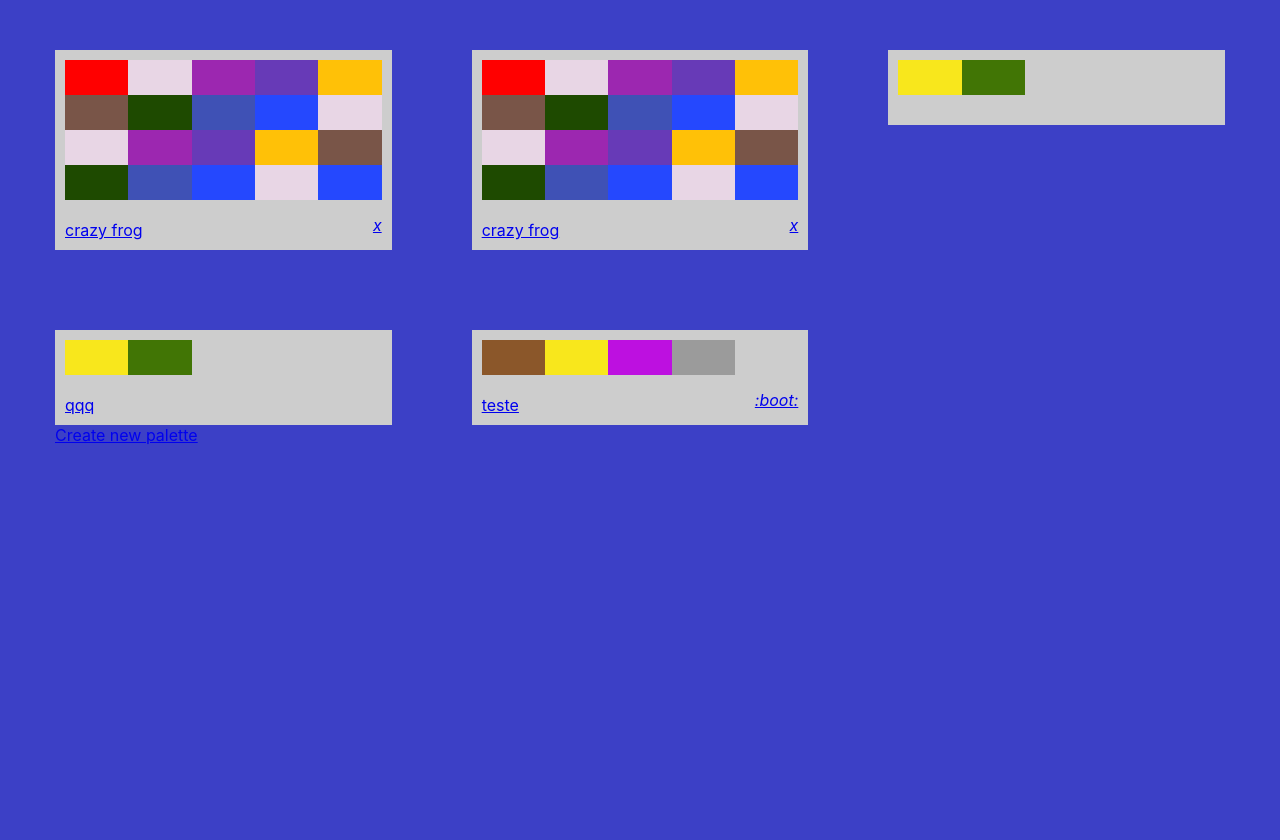
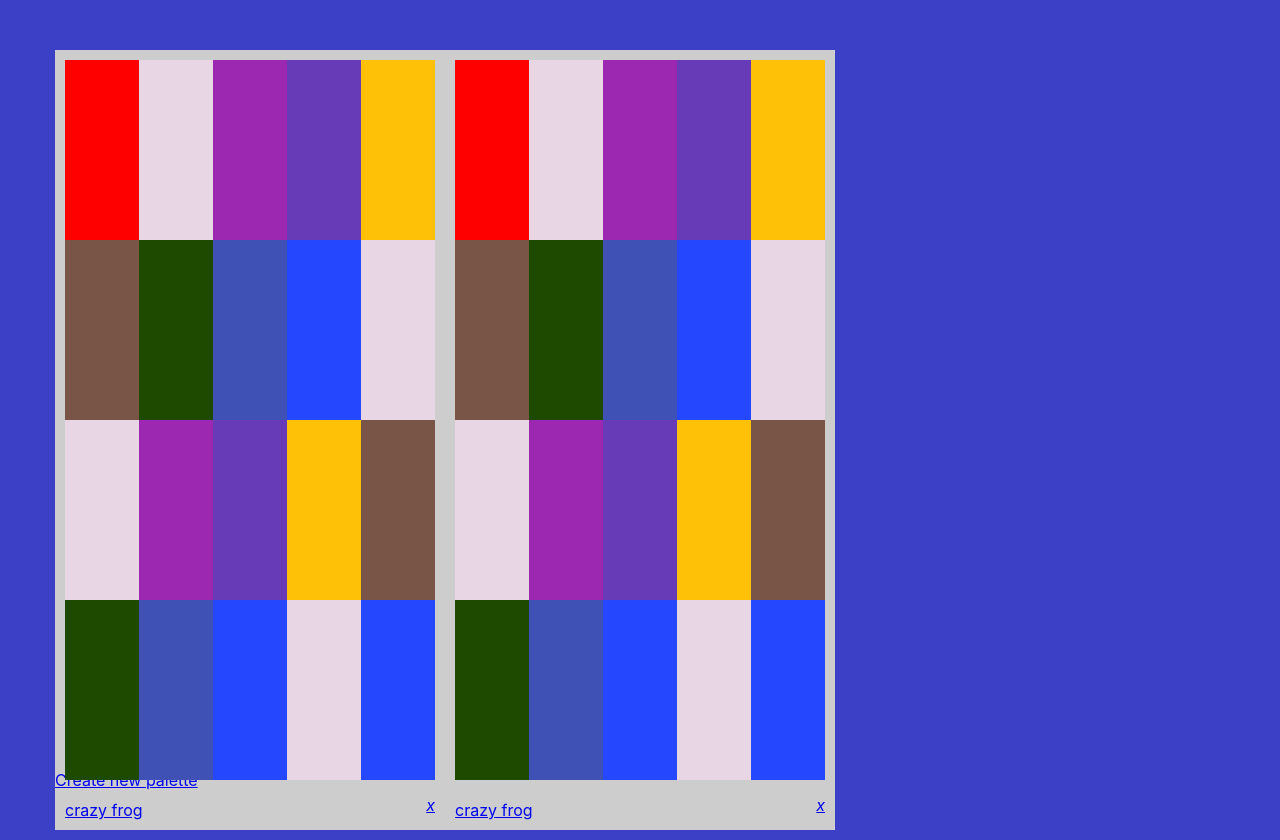
Before and after one commit to lucas-mdiniz/color-palette, a React (Create React App) app: page / in a window 1280 px wide. Before the commit the page ends 800 px from the top, so only its background shows below. Built offline with nearby package versions, Linux system fonts and the light colour scheme; data requests are answered from the project's data file; the HTML template or start-up script is replaced by a standard one.

Commit message:
start to refactore some components

```diff
--- a/db.json
+++ b/db.json
@@ -175,57 +175,6 @@
       "icon": "x",
       "colorFormat": "hex",
       "id": "bbb"
-    },
-    {
-      "colors": [
-        {
-          "colorName": "qweq",
-          "color": "#f8e71c"
-        },
-        {
-          "colorName": "qqqq",
-          "color": "#417505"
-        }
-      ],
-      "name": "",
-      "id": "Ar82nAS"
-    },
-    {
-      "colors": [
-        {
-          "colorName": "qweq",
-          "color": "#f8e71c"
-        },
-        {
-          "colorName": "qqqq",
-          "color": "#417505"
-        }
-      ],
-      "name": "qqq",
-      "id": "RWCSEBi"
-    },
-    {
-      "colors": [
-        {
-          "colorName": "asddas",
-          "color": "#8b572a"
-        },
-        {
-          "colorName": "asdasd",
-          "color": "#f8e71c"
-        },
-        {
-          "colorName": "asdasdaa",
-          "color": "#bd10e0"
-        },
-        {
-          "colorName": "aaaa",
-          "color": "#9b9b9b"
-        }
-      ],
-      "name": "teste",
-      "icon": ":boot:",
-      "id": "Id0FOXL"
     }
   ]
 }
--- a/src/ColorBox.js
+++ b/src/ColorBox.js
@@ -1,52 +1,12 @@
 import React, {Component} from 'react';
-import {Link} from 'react-router-dom';
 import styled from 'styled-components';
 import {CopyToClipboard} from 'react-copy-to-clipboard';
-import color from "chroma-js";
-import {generateColorShades} from './Helper';
 
-const CopyButton = styled.button`
-    color: #fff;
-    background: rgba(255,255,255,.3);
-    opacity: 0;
-    text-transform: uppercase;
-    padding: 7px 20px;
-    transition: 300ms;
-    border: none;
-    cursor: pointer;
-`;
-
-const Box = styled.div`
-    width: 100%;
-    height: 100%;
-    background: ${props => props.color};
-    position: relative;
-    display: flex;
-    align-items: center;
-    justify-content: center;
-    cursor: pointer;
-
-    &:hover ${CopyButton}{
-        opacity: 1;
-        transition: 300ms;
-    }
-`;
-const ColorTitle = styled.span`
+const ColorName = styled.span`
     position: absolute;
     bottom: 0;
     left: 0;
     margin: 7px;
-`;
-
-
-const StyledLink = styled(Link)`
-    text-decoration: none;
-    background: rgba(255,255,255,.3);
-    position: absolute;
-    bottom: 0;
-    right: 0;
-    padding: 7px 14px;
-    color: #fff;
 `;
 
 const BoxOverlay = styled.div`
@@ -78,6 +38,37 @@ const CopiedSign = styled.p`
     text-transform: uppercase;
 `;
 
+const CopyButton = styled.button`
+    color: #fff;
+    background: rgba(255,255,255,.3);
+    opacity: 0;
+    text-transform: uppercase;
+    padding: 7px 20px;
+    transition: 300ms;
+    border: none;
+    cursor: pointer;
+    position: absolute;
+    top: 50%;
+    left: 50%;
+    transform: translate(-50%, -50%);
+`;
+
+
+const StyledColorBox = styled.div`
+    background-color: ${props => props.color};
+    height: 100%;
+    position: relative;
+
+    &:hover {
+        cursor: pointer;
+
+        ${CopyButton}{
+            opacity: 1;
+            transition: 300ms;
+        }
+    }
+`;
+
 class ColorBox extends Component{
     constructor(){
         super();
@@ -89,53 +80,40 @@ class ColorBox extends Component{
         this.copyColor = this.copyColor.bind(this);
     }
 
-    colorFormated(colors){
-        if(this.props.colorFormat === 'hex'){
-            return(color(colors).hex());
-        } else if(this.props.colorFormat === 'rgb'){
-            return(`rgb(${color(colors).rgb().map(color => color)})`);
-        } else {
-            return(`rgba(${color(colors).rgba().map(color => color)})`);
-        }
-    }
-
-    colorLuminance(luminanceLevel){
-        if(luminanceLevel === 50){
-            return generateColorShades(this.props.color)[0];
-        } else{
-            return generateColorShades(this.props.color)[(luminanceLevel/100)]
-        }
-    }
-
     copyColor(){
         this.setState({copied: true}, () => {setTimeout(() =>{ this.setState({copied: false})}, 1000)});
     }
 
     render(){
-        let color = this.colorFormated(this.props.luminanceLevel ? this.colorLuminance(this.props.luminanceLevel) : this.props.color);
-
+        if(this.props.copyToClipboard){
             return(
-            <CopyToClipboard text={color} onCopy={this.copyColor}>
-                <Box color={color}>
+                <CopyToClipboard text={this.props.color} onCopy={this.copyColor}>
+                    <StyledColorBox color={this.props.color} onClick={this.props.onClick}>
                         <BoxOverlay
                             colorOverlay={this.props.color}
-                        colorCopied={this.state.copied}>
+                            colorCopied={this.state.copied}
+                        >
                             <CopiedSign>Copied!</CopiedSign>
                         </BoxOverlay>
-                    <ColorTitle>{this.props.name}</ColorTitle>
-                    {this.props.hasMore &&
-                        <StyledLink to={{
-                            pathname: `/shades/${this.props.name}`,
-                            state: {
-                                color: this.props.color
+
+                        {this.props.name &&
+                            <ColorName>{this.props.name}</ColorName>
                         }
-                        }}>More</StyledLink>
-                    }
-
+                        {this.props.children}
                         <CopyButton onClick={this.handleClick}>copy</CopyButton>
-                </Box>
+                    </StyledColorBox>
                 </CopyToClipboard>
             )
+        } else{
+            return(
+                <StyledColorBox color={this.props.color} onClick={this.props.onClick}>
+                    {this.props.name &&
+                        <ColorName>{this.props.name}</ColorName>
+                    }
+                    {this.props.children}
+                </StyledColorBox>
+            )
+        }
     }
 }
 
--- /dev/null
+++ b/src/GridSystem.js
@@ -0,0 +1,38 @@
+import React from 'react';
+import styled from 'styled-components';
+
+const StyledPaletteContainer = styled.div`
+    display: flex;
+    flex-wrap: wrap;
+    height: 90vh;
+    flex-grow: 1;
+    align-content: flex-start;
+`;
+
+
+const StyledGridItem = styled.div`
+    width: ${props=> props.cols ? (100/props.cols) : ''}%;
+    height: ${props=> props.rows ? (100/props.rows) : ''}%;
+`;
+
+function GridContainer(props){
+    return(
+        <StyledPaletteContainer >
+            {props.children}
+        </StyledPaletteContainer>
+    )
+}
+
+
+function GridItem(props){
+    return(
+        <StyledGridItem
+            cols={props.cols}
+            rows={props.rows}
+        >
+            {props.children}
+        </StyledGridItem>
+    )
+}
+
+export {GridContainer, GridItem};
--- a/src/Home.js
+++ b/src/Home.js
@@ -4,6 +4,7 @@ import Grid from '@material-ui/core/Grid';
 import styled from 'styled-components';
 import './App.css';
 import {Link} from 'react-router-dom';
+import { GridContainer, GridItem } from './GridSystem';
 
 const StyledApp = styled.div`
   max-width: 1170px;
@@ -16,14 +17,14 @@ class Home extends Component {
   render(){
     return (
       <StyledApp>
-        <Grid container spacing={10}>
+        <GridContainer>
           {this.props.palettes.map((palette) =>
-            <Grid item sm={4} xs={12} key={palette.id}>
+            <GridItem cols={3} rows={5} key={palette.id}>
                 <Link to ={`/palette/${palette.id}`}>
                   <MiniPalette colors={palette.colors} name={palette.name} icon={palette.icon}/>
                 </Link>
-            </Grid>)}
-        </Grid>
+            </GridItem>)}
+        </GridContainer>
 
         <Link to='/create'> Create new palette </Link>
       </StyledApp>
--- a/src/MiniPalette.js
+++ b/src/MiniPalette.js
@@ -1,21 +1,11 @@
 import React, {Component} from 'react';
 import styled from 'styled-components';
-import { Grid} from '@material-ui/core';
-import GridItem from './GridItem';
-
-const MiniPaletteWrapper =  styled.div`
-
-`;
+import ColorBox from './ColorBox';
+import {GridContainer, GridItem} from './GridSystem';
 
 const StyledMiniPalette = styled.div`
     background: #cdcdcd;
     padding: 10px;
-`;
-
-const MiniColorBox = styled.div`
-    width: 100%;
-    height: 35px;
-    background: ${props => props.color};
 `;
 
 const PaletteIcon = styled.i`
@@ -37,14 +27,12 @@ class MiniPalette extends Component{
     render(){
         return(
             <StyledMiniPalette>
-                <MiniPaletteWrapper>
-                    <Grid container>
+                <GridContainer>
                         {Object.values(this.props.colors).map(color =>
                             <GridItem cols={5} rows={4} key={color.colorName}>
-                                <MiniColorBox color={color.color}/>
+                                <ColorBox color={color.color}/>
                             </GridItem>)}
-                    </Grid>
-                </MiniPaletteWrapper>
+                </GridContainer>
                 <PaletteDescription>
                     <PaletteName>{this.props.name}</PaletteName>
                     <PaletteIcon>{this.props.icon}</PaletteIcon>
--- a/src/Palette.js
+++ b/src/Palette.js
@@ -2,13 +2,23 @@ import React, {Component} from 'react';
 import ColorBox from './ColorBox';
 import PaletteHeader from './PaletteHeader';
 import styled from 'styled-components';
-import GridItem from './GridItem';
-import PaletteContainer from './PaletteContainer';
+import {GridItem, GridContainer} from './GridSystem';
+import {Link} from 'react-router-dom';
 
 const PaletteWrapper = styled.div`
     height: 100vh;
     display: flex;
     flex-flow: column;
+`;
+
+const StyledLink = styled(Link)`
+    text-decoration: none;
+    background: rgba(255,255,255,.3);
+    position: absolute;
+    bottom: 0;
+    right: 0;
+    padding: 7px 14px;
+    color: #fff;
 `;
 
 
@@ -18,7 +28,8 @@ class Palette extends Component{
 
         this.state = {
             colorFormat: 'hex',
-            luminanceSlider: 400
+            luminanceSlider: 400,
+            copied: false
         }
 
         this.handleFormat = this.handleFormat.bind(this);
@@ -33,6 +44,7 @@ class Palette extends Component{
         this.setState({luminanceSlider});
     }
 
+
     render(){
         let paletteRender;
         if(this.props.palettes.length !== 0){
@@ -45,9 +57,17 @@ class Palette extends Component{
                                     numberOfShades={this.props.numberOfShades}
                                     color={color.color}
                                     name={color.colorName}
+                                    copyToClipboard
                                     luminanceLevel={this.state.luminanceSlider}
                                     colorFormat={this.state.colorFormat}
-                                hasMore={true}/>
+                                >
+                                    <StyledLink to={{
+                                        pathname: `/shades/${this.props.name}`,
+                                        state: {
+                                            color: this.props.color
+                                        }
+                                    }}>More</StyledLink>
+                                </ColorBox>
                         </GridItem>);
         } else {
             paletteRender = <p>loading</p>
@@ -58,10 +78,11 @@ class Palette extends Component{
                 <PaletteHeader
                     colorFormat={this.handleFormat}
                     luminanceSlider={this.handleLuminance}
-                    luminanceOn/>
-                <PaletteContainer>
+                    luminanceOn
+                />
+                <GridContainer  onClick={this.teste}>
                     {paletteRender}
-                </PaletteContainer>
+                </GridContainer>
             </PaletteWrapper>
         )
     }
```
Also changed, not shown: src/OldColorBox.js (added, +142 -0 lines). Lines whose indentation alone changed are shown as unchanged.
